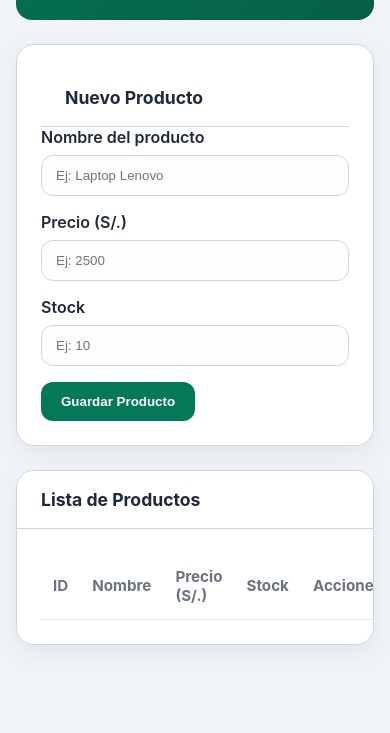
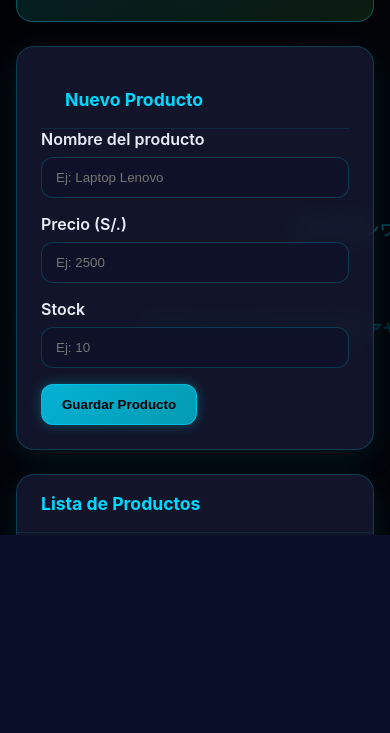
Before and after one commit to ArturoCarlosDX/senatidx, a website: page public/index.html in a window 390 px wide. Shown: the part 309-1042 px from the top of the page. After the commit the page ends 844 px from the top, so only its background shows below. Drawn offline with Linux system fonts and the light colour scheme; no server answers.

Commit message:
feat: Add Matrix background effect with animated falling characters
- Implement dynamic Matrix-style animated background with Japanese characters
- Add smooth falling animation with gradient color transitions (cyan to green)
- Update UI theme to dark cyberpunk aesthetic with elegant glass-morphism cards
- Enhance visual effects with backdrop blur and neon-styled buttons
- Implement responsive design for mobile devices
- Fix Safari compatibility with webkit prefixes

```diff
--- a/public/app.js
+++ b/public/app.js
@@ -1,11 +1,77 @@
-const form = document.getElementById("product-form");
-const nameInput = document.getElementById("name");
-const priceInput = document.getElementById("price");
-const stockInput = document.getElementById("stock");
-const tableBody = document.getElementById("products-table-body");
-const cancelEditButton = document.getElementById("cancel-edit");
+// Matrix Background Effect
+const initializeMatrixBackground = () => {
+  const matrixPattern = document.getElementById("matrix-pattern");
+  if (!matrixPattern) return;
+
+  const japaneseChars = "アイウエオカキクケコサシスセソタチツテトナニヌネノハヒフヘホマミムメモヤユヨラリルレロワヲンガギグゲゴザジズゼゾダヂヅデドバビブベボパピプペポヴァィゥェォャュョッ";
+  const allChars = japaneseChars + "0123456789";
+  const columnCount = Math.ceil(window.innerWidth / 30);
+
+  for (let i = 0; i < columnCount; i++) {
+    const column = document.createElement("div");
+    column.className = "matrix-column";
+    column.style.left = (i * 30) + "px";
+    column.style.animationDuration = (4 + Math.random() * 4) + "s";
+    column.style.animationDelay = -(Math.random() * 6) + "s";
+
+    // Create repeated characters for continuous fall effect
+    let text = "";
+    for (let j = 0; j < 30; j++) {
+      text += allChars.charAt(Math.floor(Math.random() * allChars.length));
+    }
+    column.textContent = text;
+    matrixPattern.appendChild(column);
+  }
+};
+
+// Initialize Matrix on page load
+if (document.readyState === "loading") {
+  document.addEventListener("DOMContentLoaded", initializeMatrixBackground);
+} else {
+  initializeMatrixBackground();
+}
+
+// Re-initialize on window resize
+window.addEventListener("resize", () => {
+  const matrixPattern = document.getElementById("matrix-pattern");
+  if (matrixPattern) {
+    matrixPattern.innerHTML = "";
+    initializeMatrixBackground();
+  }
+});
+
+let form;
+let nameInput;
+let priceInput;
+let stockInput;
+let tableBody;
+let cancelEditButton;
 
 let currentEditId = null;
+
+// Initialize DOM elements when document is ready
+const initializeDOMElements = () => {
+  form = document.getElementById("product-form");
+  nameInput = document.getElementById("name");
+  priceInput = document.getElementById("price");
+  stockInput = document.getElementById("stock");
+  tableBody = document.getElementById("products-table-body");
+  cancelEditButton = document.getElementById("cancel-edit");
+
+  // Fetch products on load
+  fetchProducts();
+
+  // Setup event listeners
+  form.addEventListener("submit", handleFormSubmit);
+  cancelEditButton.addEventListener("click", resetForm);
+  tableBody.addEventListener("click", handleTableClick);
+};
+
+if (document.readyState === "loading") {
+  document.addEventListener("DOMContentLoaded", initializeDOMElements);
+} else {
+  initializeDOMElements();
+}
 
 const fetchProducts = async () => {
   const response = await fetch("/api/products");
@@ -47,7 +113,7 @@ const fillFormForEdit = (product) => {
   cancelEditButton.classList.remove("hidden");
 };
 
-form.addEventListener("submit", async (event) => {
+const handleFormSubmit = async (event) => {
   event.preventDefault();
   const productData = {
     name: nameInput.value.trim(),
@@ -83,13 +149,9 @@ form.addEventListener("submit", async (event) => {
   } catch (error) {
     alert("Ocurrió un error al guardar el producto.");
   }
-});
+};
 
-cancelEditButton.addEventListener("click", () => {
-  resetForm();
-});
-
-tableBody.addEventListener("click", async (event) => {
+const handleTableClick = async (event) => {
   const button = event.target.closest("button");
   if (!button) return;
 
@@ -108,6 +170,4 @@ tableBody.addEventListener("click", async (event) => {
     await fetch(`/api/products/${id}`, { method: "DELETE" });
     await fetchProducts();
   }
-});
-
-fetchProducts();
+};
--- a/public/index.html
+++ b/public/index.html
@@ -9,6 +9,13 @@
 </head>
 
 <body>
+    <!-- Matrix Background Effect -->
+    <div class="matrix-background">
+        <div class="matrix-container">
+            <div class="matrix-pattern" id="matrix-pattern"></div>
+        </div>
+    </div>
+
     <main class="container">
         <header class="hero">
             <div class="hero-icon">📦</div>
--- a/public/styles.css
+++ b/public/styles.css
@@ -1,30 +1,127 @@
 :root {
-  --bg: #f0f4f8;
-  --card: #ffffff;
-  --text: #1f2937;
-  --muted: #6b7280;
-  --primary: #047857;
-  --primary-hover: #065f46;
-  --danger: #b91c1c;
-  --warning: #f59e0b;
-  --border: #d1d5db;
+  --bg: #0a0e27;
+  --card: #1a1f3a;
+  --text: #e8eef7;
+  --muted: #8892b0;
+  --primary: #00d9ff;
+  --primary-hover: #00b8cc;
+  --danger: #ff4757;
+  --warning: #ffa502;
+  --border: #2a3f5f;
 }
 
 * {
   box-sizing: border-box;
 }
 
+html, body {
+  margin: 0;
+  padding: 0;
+  height: 100%;
+  overflow-x: hidden;
+}
+
 body {
-  margin: 0;
   font-family: Inter, system-ui, sans-serif;
   background: var(--bg);
   color: var(--text);
+  position: relative;
+  overflow-y: auto;
+}
+
+/* Matrix Background Effect */
+body::before {
+  content: "";
+  position: fixed;
+  top: 0;
+  left: 0;
+  right: 0;
+  bottom: 0;
+  width: 100%;
+  height: 100%;
+  background: linear-gradient(135deg, rgba(10, 14, 39, 0.98) 0%, rgba(20, 25, 50, 0.98) 100%);
+  pointer-events: none;
+  z-index: -2;
+}
+
+.matrix-background {
+  position: fixed;
+  top: 0;
+  left: 0;
+  width: 100%;
+  height: 100%;
+  background: #000;
+  opacity: 0.85;
+  z-index: -1;
+  pointer-events: none;
+  overflow: hidden;
+}
+
+.matrix-container {
+  position: absolute;
+  width: 100%;
+  height: 100%;
+  background: #000;
+  display: flex;
+  opacity: 1;
+}
+
+.matrix-pattern {
+  position: relative;
+  width: 100%;
+  height: 100%;
+  display: block;
+}
+
+.matrix-column {
+  position: absolute;
+  width: 30px;
+  height: 100%;
+  flex-shrink: 0;
+  font-size: 16px;
+  line-height: 18px;
+  font-weight: bold;
+  animation: fall linear infinite;
+  white-space: nowrap;
+  color: transparent;
+  background: linear-gradient(
+    180deg,
+    rgba(0, 217, 255, 1) 0%,
+    rgba(0, 188, 212, 0.8) 20%,
+    rgba(76, 175, 80, 0.6) 40%,
+    rgba(76, 175, 80, 0.3) 60%,
+    rgba(76, 175, 80, 0.1) 80%,
+    transparent 100%
+  );
+  -webkit-background-clip: text;
+  background-clip: text;
+  -webkit-text-fill-color: rgba(0, 217, 255, 1);
+  text-rendering: optimizeLegibility;
+  -webkit-font-smoothing: antialiased;
+  -moz-osx-font-smoothing: grayscale;
+  letter-spacing: 1px;
+}
+
+@keyframes fall {
+  0% {
+    transform: translateY(-100%);
+    opacity: 1;
+  }
+  50% {
+    opacity: 0.8;
+  }
+  100% {
+    transform: translateY(100vh);
+    opacity: 0;
+  }
 }
 
 .container {
   max-width: 1000px;
   margin: 32px auto;
   padding: 0 16px 32px;
+  position: relative;
+  z-index: 1;
 }
 
 .hero {
@@ -33,9 +130,12 @@ body {
   gap: 16px;
   margin-bottom: 24px;
   padding: 24px;
-  background: linear-gradient(135deg, #047857 0%, #065f46 100%);
+  background: linear-gradient(135deg, rgba(0, 217, 255, 0.15) 0%, rgba(76, 175, 80, 0.15) 100%);
+  border: 1px solid rgba(0, 217, 255, 0.3);
   color: white;
   border-radius: 16px;
+  -webkit-backdrop-filter: blur(10px);
+  backdrop-filter: blur(10px);
 }
 
 .hero-icon {
@@ -49,21 +149,24 @@ body {
 }
 
 .card {
-  background: var(--card);
-  border: 1px solid var(--border);
+  background: rgba(26, 31, 58, 0.7);
+  border: 1px solid rgba(0, 217, 255, 0.2);
   border-radius: 18px;
-  box-shadow: 0 8px 24px rgba(15, 23, 42, 0.06);
+  box-shadow: 0 8px 32px rgba(0, 217, 255, 0.1);
   margin-bottom: 24px;
+  -webkit-backdrop-filter: blur(10px);
+  backdrop-filter: blur(10px);
 }
 
 .card-header {
-  border-bottom: 1px solid var(--border);
+  border-bottom: 1px solid rgba(0, 217, 255, 0.1);
   padding: 18px 24px;
 }
 
 .card-header h2 {
   margin: 0;
   font-size: 1.1rem;
+  color: var(--primary);
 }
 
 .form-card {
@@ -83,9 +186,18 @@ body {
 
 .field-group input {
   padding: 12px 14px;
-  border: 1px solid var(--border);
+  border: 1px solid rgba(0, 217, 255, 0.2);
   border-radius: 12px;
-  background: #fbfdff;
+  background: rgba(10, 14, 39, 0.5);
+  color: var(--text);
+  transition: all 0.3s ease;
+}
+
+.field-group input:focus {
+  outline: none;
+  border-color: var(--primary);
+  background: rgba(10, 14, 39, 0.8);
+  box-shadow: 0 0 12px rgba(0, 217, 255, 0.2);
 }
 
 .actions {
@@ -101,30 +213,48 @@ body {
   padding: 12px 20px;
   cursor: pointer;
   font-weight: 600;
+  transition: all 0.3s ease;
 }
 
 .btn-primary {
-  background: var(--primary);
-  color: white;
+  background: linear-gradient(135deg, rgba(0, 217, 255, 0.8) 0%, rgba(0, 188, 212, 0.8) 100%);
+  color: #000;
+  border: 1px solid rgba(0, 217, 255, 0.5);
+  box-shadow: 0 0 12px rgba(0, 217, 255, 0.3);
 }
 
 .btn-primary:hover {
-  background: var(--primary-hover);
+  background: linear-gradient(135deg, #00d9ff 0%, #00bcd4 100%);
+  box-shadow: 0 0 20px rgba(0, 217, 255, 0.6);
+  transform: translateY(-2px);
 }
 
 .btn-secondary {
-  background: #e5e7eb;
+  background: rgba(76, 175, 80, 0.2);
   color: var(--text);
+  border: 1px solid rgba(76, 175, 80, 0.3);
+}
+
+.btn-secondary:hover {
+  background: rgba(76, 175, 80, 0.4);
+  border-color: rgba(76, 175, 80, 0.6);
 }
 
 .btn-danger {
-  background: var(--danger);
-  color: white;
+  background: rgba(255, 71, 87, 0.2);
+  color: #ff4757;
+  border: 1px solid rgba(255, 71, 87, 0.3);
+}
+
+.btn-danger:hover {
+  background: rgba(255, 71, 87, 0.4);
+  border-color: rgba(255, 71, 87, 0.6);
 }
 
 .btn-warning {
-  background: var(--warning);
-  color: white;
+  background: rgba(255, 165, 2, 0.2);
+  color: #ffa502;
+  border: 1px solid rgba(255, 165, 2, 0.3);
 }
 
 .hidden {
@@ -148,16 +278,16 @@ th,
 td {
   padding: 14px 12px;
   text-align: left;
-  border-bottom: 1px solid #e5e7eb;
+  border-bottom: 1px solid rgba(0, 217, 255, 0.1);
 }
 
 th {
-  color: var(--muted);
+  color: var(--primary);
   font-size: 0.95rem;
 }
 
 tbody tr:hover {
-  background: #f8fafc;
+  background: rgba(0, 217, 255, 0.1);
 }
 
 .actions-row {
```
